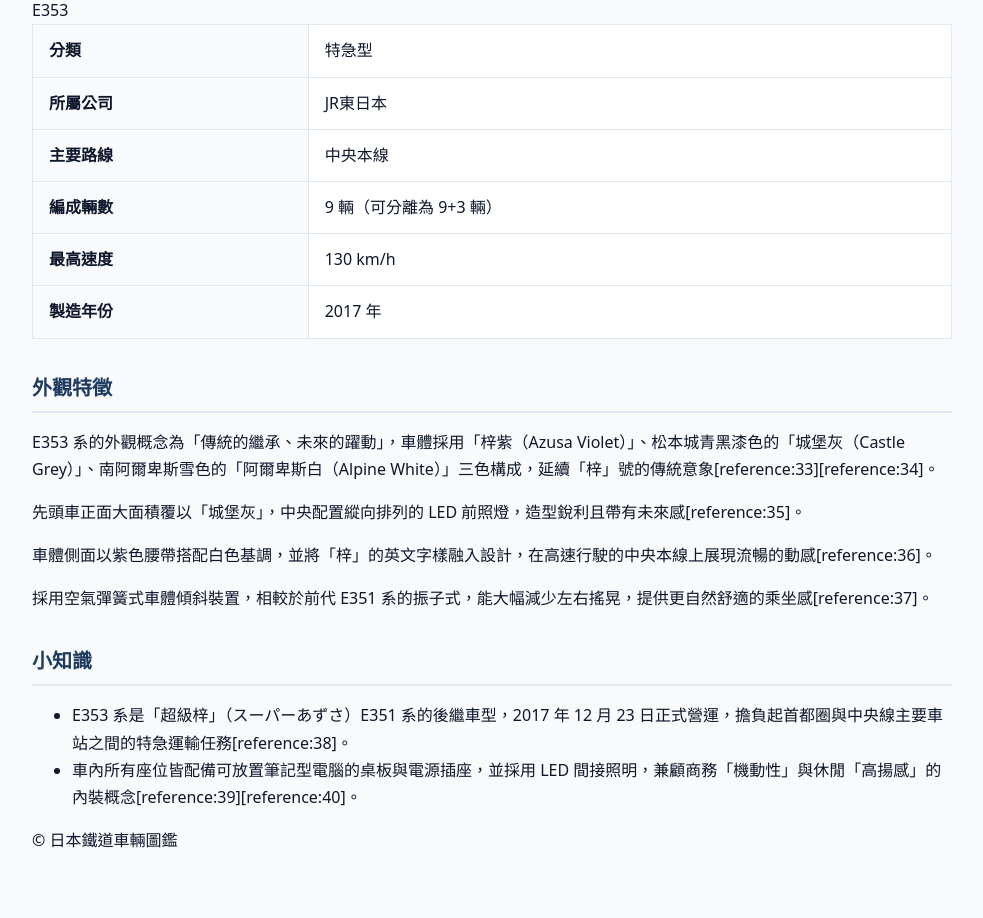
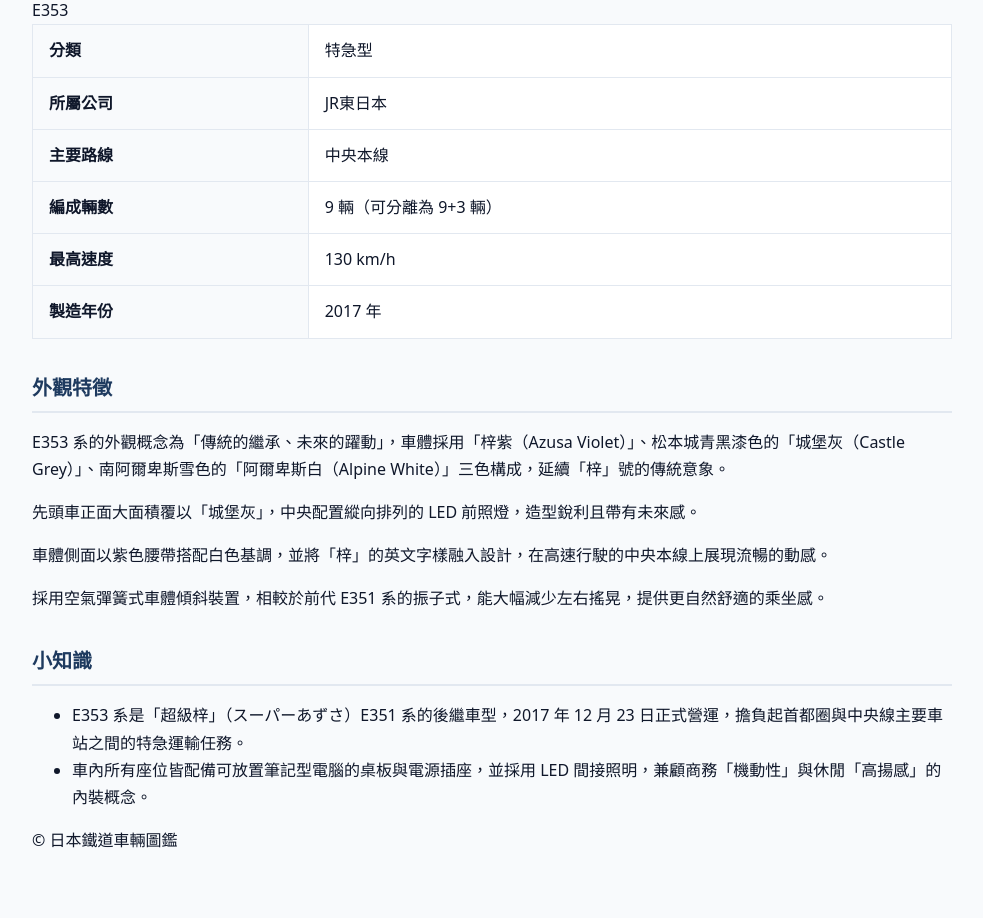
Before and after one commit to ab921202/jp-rail-zukan, a plain HTML site: page cars/limited-express-e353.html in a window 1280 px wide. Shown: the part 121-1039 px from the top of the page, without its empty margins (148-1131 px from the left). Drawn offline with Linux system fonts and the light colour scheme.

Commit message:
Update limited-express-e353.html

```diff
--- a/cars/limited-express-e353.html
+++ b/cars/limited-express-e353.html
@@ -7,14 +7,13 @@
   <link rel="stylesheet" href="../assets/style.css">
 </head>
 <body>
-  <div class="car-page">
-    <header class="car-header">
+  <header>
     <a href="../index.html">← 返回首頁</a>
   </header>
 
   <h1>E353 系（E353系）</h1>
 
-    <div class="color-block e353-color">E353</div>
+  <div class="color-block" data-car="limited-express-e353">E353</div>
 
   <table class="spec-table">
     <tr><th>分類</th><td>特急型</td></tr>
@@ -26,21 +25,21 @@
   </table>
 
   <h2>外觀特徵</h2>
-    <p>E353 系的外觀概念為「傳統的繼承、未來的躍動」，車體採用「梓紫（Azusa Violet）」、松本城青黑漆色的「城堡灰（Castle Grey）」、南阿爾卑斯雪色的「阿爾卑斯白（Alpine White）」三色構成，延續「梓」號的傳統意象[reference:33][reference:34]。</p>
-    <p>先頭車正面大面積覆以「城堡灰」，中央配置縱向排列的 LED 前照燈，造型銳利且帶有未來感[reference:35]。</p>
-    <p>車體側面以紫色腰帶搭配白色基調，並將「梓」的英文字樣融入設計，在高速行駛的中央本線上展現流暢的動感[reference:36]。</p>
-    <p>採用空氣彈簧式車體傾斜裝置，相較於前代 E351 系的振子式，能大幅減少左右搖晃，提供更自然舒適的乘坐感[reference:37]。</p>
+  <p>E353 系的外觀概念為「傳統的繼承、未來的躍動」，車體採用「梓紫（Azusa Violet）」、松本城青黑漆色的「城堡灰（Castle Grey）」、南阿爾卑斯雪色的「阿爾卑斯白（Alpine White）」三色構成，延續「梓」號的傳統意象。</p>
+  <p>先頭車正面大面積覆以「城堡灰」，中央配置縱向排列的 LED 前照燈，造型銳利且帶有未來感。</p>
+  <p>車體側面以紫色腰帶搭配白色基調，並將「梓」的英文字樣融入設計，在高速行駛的中央本線上展現流暢的動感。</p>
+  <p>採用空氣彈簧式車體傾斜裝置，相較於前代 E351 系的振子式，能大幅減少左右搖晃，提供更自然舒適的乘坐感。</p>
 
   <h2>小知識</h2>
   <ul>
-      <li>E353 系是「超級梓」（スーパーあずさ）E351 系的後繼車型，2017 年 12 月 23 日正式營運，擔負起首都圈與中央線主要車站之間的特急運輸任務[reference:38]。</li>
-      <li>車內所有座位皆配備可放置筆記型電腦的桌板與電源插座，並採用 LED 間接照明，兼顧商務「機動性」與休閒「高揚感」的內裝概念[reference:39][reference:40]。</li>
+    <li>E353 系是「超級梓」（スーパーあずさ）E351 系的後繼車型，2017 年 12 月 23 日正式營運，擔負起首都圈與中央線主要車站之間的特急運輸任務。</li>
+    <li>車內所有座位皆配備可放置筆記型電腦的桌板與電源插座，並採用 LED 間接照明，兼顧商務「機動性」與休閒「高揚感」的內裝概念。</li>
   </ul>
 
-    <footer class="site-footer">
+  <footer>
     <p>© 日本鐵道車輛圖鑑</p>
   </footer>
-  </div>
+
   <script src="../assets/data.js"></script>
 </body>
 </html>
```
Lines whose indentation alone changed are shown as unchanged.
